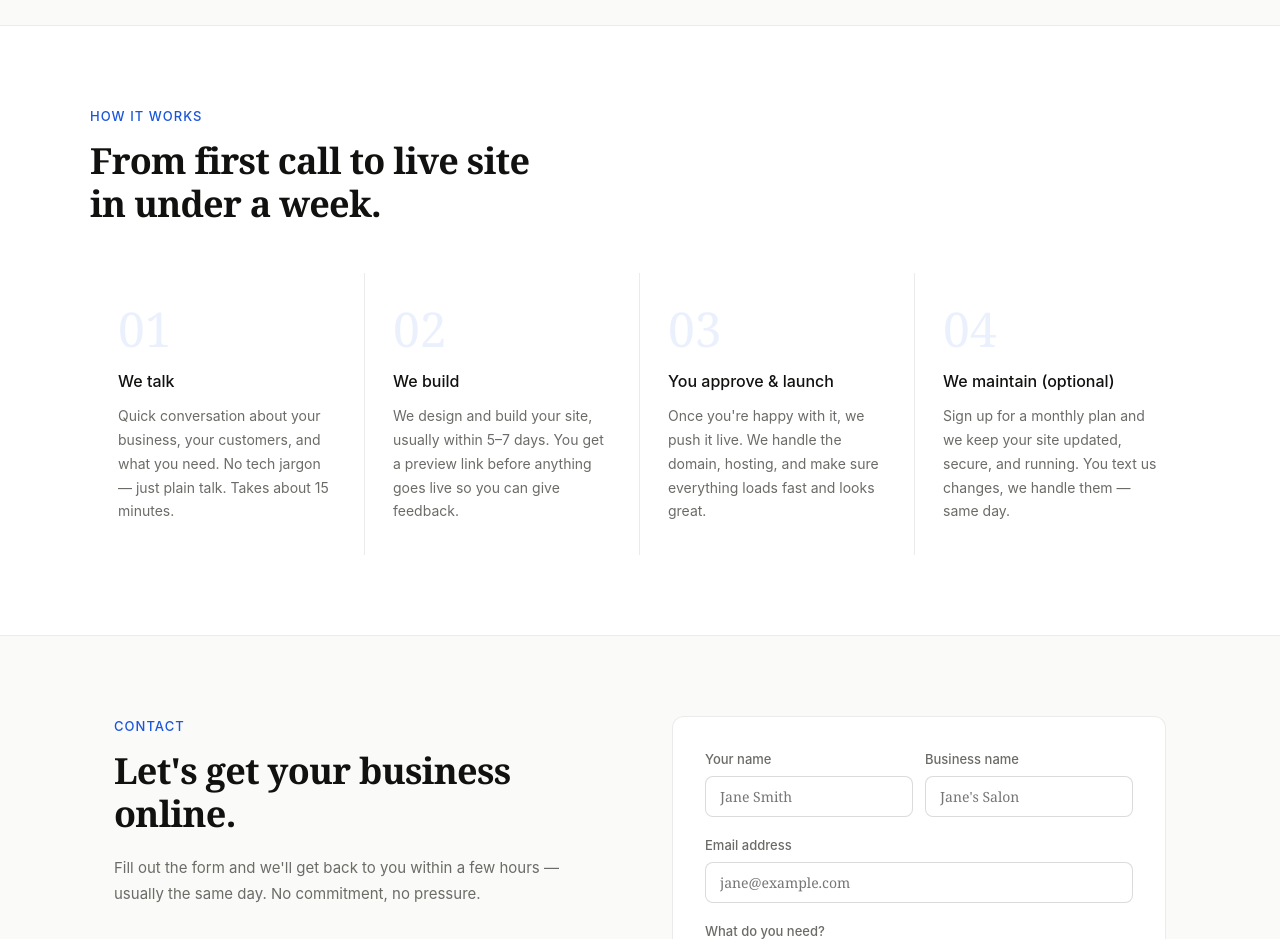
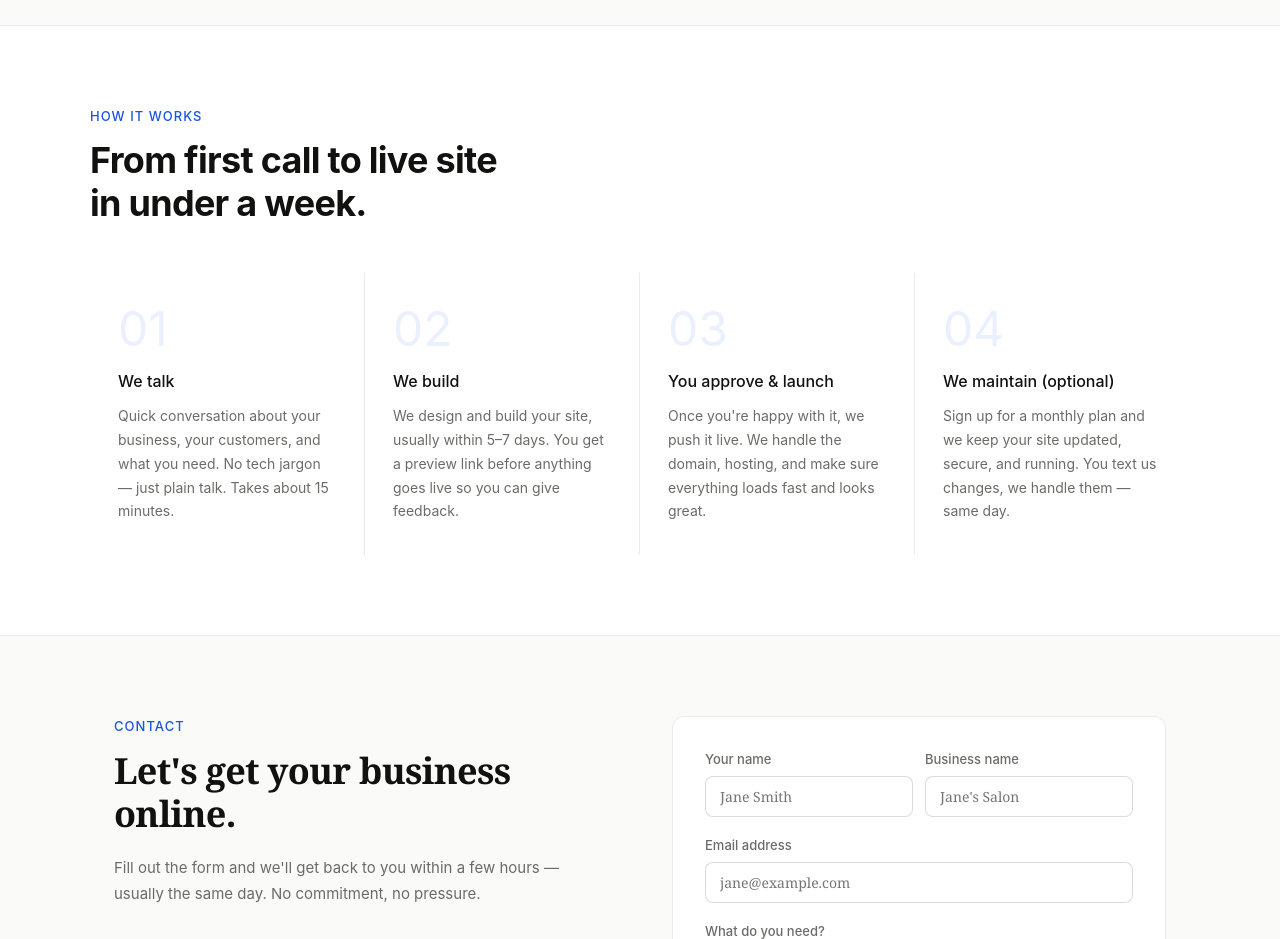
Before and after one commit to StudyFlashForge/frederickwebco, a Next.js app in the folder frederickwebco/frederickwebco/: page / in a window 1280 px wide. Shown: the part 2620-3559 px from the top of the page. Built offline with nearby package versions, Linux system fonts and the light colour scheme.

Commit message:
Update Process.tsx

```diff
--- a/frederickwebco/frederickwebco/components/Process.tsx
+++ b/frederickwebco/frederickwebco/components/Process.tsx
@@ -1,65 +1,24 @@
+'use client'
+
 const steps = [
-  {
-    num: '01',
-    title: 'We talk',
-    desc: 'Quick conversation about your business, your customers, and what you need. No tech jargon — just plain talk. Takes about 15 minutes.',
-  },
-  {
-    num: '02',
-    title: 'We build',
-    desc: 'We design and build your site, usually within 5–7 days. You get a preview link before anything goes live so you can give feedback.',
-  },
-  {
-    num: '03',
-    title: 'You approve & launch',
-    desc: "Once you're happy with it, we push it live. We handle the domain, hosting, and make sure everything loads fast and looks great.",
-  },
-  {
-    num: '04',
-    title: 'We maintain (optional)',
-    desc: 'Sign up for a monthly plan and we keep your site updated, secure, and running. You text us changes, we handle them — same day.',
-  },
+  { num: '01', title: 'We talk', desc: 'Quick conversation about your business, your customers, and what you need. No tech jargon — just plain talk. Takes about 15 minutes.' },
+  { num: '02', title: 'We build', desc: 'We design and build your site, usually within 5–7 days. You get a preview link before anything goes live so you can give feedback.' },
+  { num: '03', title: 'You approve & launch', desc: "Once you're happy with it, we push it live. We handle the domain, hosting, and make sure everything loads fast and looks great." },
+  { num: '04', title: 'We maintain (optional)', desc: 'Sign up for a monthly plan and we keep your site updated, secure, and running. You text us changes, we handle them — same day.' },
 ]
 
 export default function Process() {
   return (
-    <section id="process" style={{
-      background: '#fff',
-      borderTop: '1px solid var(--border)',
-      borderBottom: '1px solid var(--border)',
-      padding: '5rem 1.5rem',
-    }}>
+    <section id="process" style={{ background: '#fff', borderTop: '1px solid var(--border)', borderBottom: '1px solid var(--border)', padding: '5rem 1.5rem' }}>
       <div style={{ maxWidth: 1100, margin: '0 auto' }}>
         <div style={{ marginBottom: '3rem' }}>
-          <p style={{ fontSize: 13, fontWeight: 500, color: 'var(--blue)', textTransform: 'uppercase', letterSpacing: '0.08em', marginBottom: '0.75rem' }}>
-            How it works
-          </p>
-          <h2 style={{
-            fontFamily: 'var(--font-serif)',
-            fontSize: 'clamp(26px, 4vw, 36px)',
-            letterSpacing: '-0.02em', lineHeight: 1.2,
-          }}>
-            From first call to live site<br />in under a week.
-          </h2>
+          <p style={{ fontSize: 13, fontWeight: 500, color: 'var(--blue)', textTransform: 'uppercase', letterSpacing: '0.08em', marginBottom: '0.75rem' }}>How it works</p>
+          <h2 style={{ fontSize: 'clamp(26px, 4vw, 36px)', letterSpacing: '-0.02em', lineHeight: 1.2 }}>From first call to live site<br />in under a week.</h2>
         </div>
-
-        <div style={{ display: 'grid', gridTemplateColumns: 'repeat(auto-fit, minmax(220px, 1fr))', gap: 0, position: 'relative' }}>
+        <div style={{ display: 'grid', gridTemplateColumns: 'repeat(auto-fit, minmax(220px, 1fr))', gap: 0 }}>
           {steps.map((step, i) => (
-            <div key={i} style={{
-              padding: '2rem 1.75rem',
-              borderRight: i < steps.length - 1 ? '1px solid var(--border)' : 'none',
-              position: 'relative',
-            }}>
-              <div style={{
-                fontFamily: 'var(--font-serif)',
-                fontSize: 48,
-                color: 'var(--blue-light)',
-                lineHeight: 1,
-                marginBottom: '1rem',
-                userSelect: 'none',
-              }}>
-                {step.num}
-              </div>
+            <div key={i} style={{ padding: '2rem 1.75rem', borderRight: i < steps.length - 1 ? '1px solid var(--border)' : 'none' }}>
+              <div style={{ fontSize: 48, color: 'var(--blue-light)', lineHeight: 1, marginBottom: '1rem', userSelect: 'none' }}>{step.num}</div>
               <h3 style={{ fontSize: 16, fontWeight: 500, marginBottom: '0.6rem' }}>{step.title}</h3>
               <p style={{ fontSize: 14, color: 'var(--text-muted)', lineHeight: 1.7 }}>{step.desc}</p>
             </div>
```
